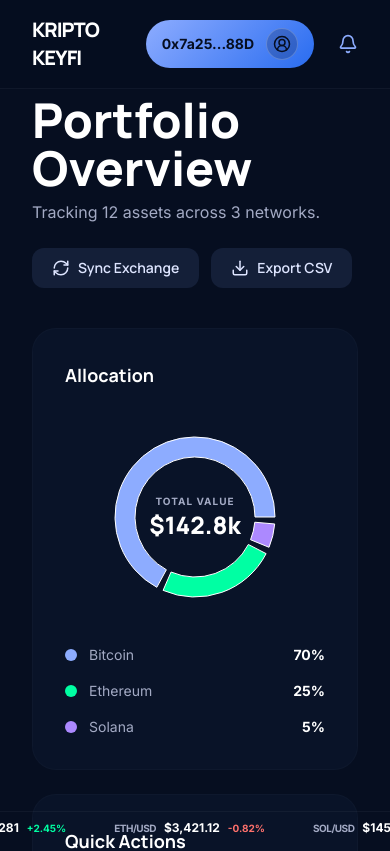
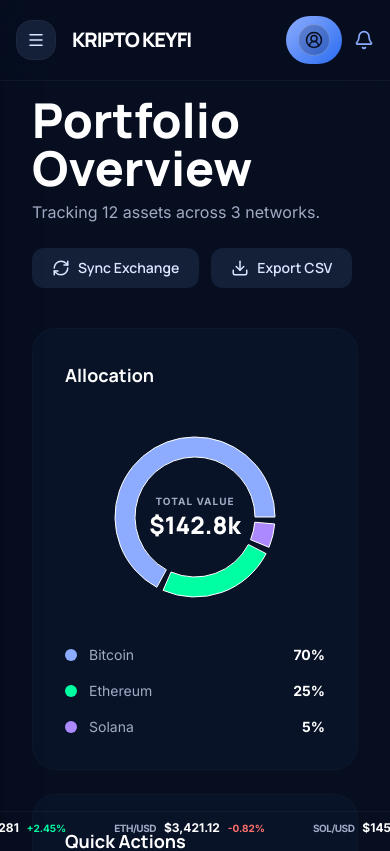
Before and after one commit to 0xHamzaCakmak/Kripto-Keyfi-App, a React (Vite) app in the folder frontend/: page / in a window 390 px wide. Shown: the top 851 px of the page. Built offline with nearby package versions, Linux system fonts and the light colour scheme.

Commit message:
mobile navbar drawer eklendi.

```diff
--- a/frontend/src/components/Navbar.tsx
+++ b/frontend/src/components/Navbar.tsx
@@ -1,6 +1,6 @@
-import React from 'react';
+import React, { useEffect, useState } from 'react';
 import { Link, useLocation } from 'react-router-dom';
-import { Search, Bell, UserCircle2 } from 'lucide-react';
+import { Search, Bell, UserCircle2, Menu, X } from 'lucide-react';
 import { cn } from '../lib/utils';
 
 const MOCK_WALLET = '0x7a250d5630B4cF539739dF2C5dAcb4c659F2488D';
@@ -11,6 +11,7 @@ function shortenWallet(address: string) {
 
 export default function Navbar() {
   const location = useLocation();
+  const [isMobileMenuOpen, setIsMobileMenuOpen] = useState(false);
 
   const navLinks = [
     { name: 'Market', path: '/' },
@@ -21,10 +22,38 @@ export default function Navbar() {
     { name: 'Academy', path: '/academy' },
   ];
 
+  useEffect(() => {
+    setIsMobileMenuOpen(false);
+  }, [location.pathname]);
+
+  useEffect(() => {
+    document.body.style.overflow = isMobileMenuOpen ? 'hidden' : '';
+
+    return () => {
+      document.body.style.overflow = '';
+    };
+  }, [isMobileMenuOpen]);
+
+  function isActivePath(path: string) {
+    return path === '/ecosystem'
+      ? location.pathname.startsWith('/ecosystem')
+      : location.pathname === path;
+  }
+
   return (
+    <>
       <nav className="fixed top-0 w-full z-50 bg-background/60 backdrop-blur-xl border-b border-outline/10">
-      <div className="flex items-center justify-between px-8 py-4 w-full max-w-[1600px] mx-auto">
-        <div className="flex items-center gap-12">
+        <div className="flex items-center justify-between px-4 py-4 w-full max-w-[1600px] mx-auto md:px-8">
+          <div className="flex items-center gap-4 md:gap-12">
+            <button
+              type="button"
+              aria-label={isMobileMenuOpen ? 'Close navigation menu' : 'Open navigation menu'}
+              aria-expanded={isMobileMenuOpen}
+              onClick={() => setIsMobileMenuOpen((open) => !open)}
+              className="md:hidden w-10 h-10 rounded-2xl border border-outline/10 bg-surface-high text-on-surface inline-flex items-center justify-center hover:bg-surface-highest transition-colors"
+            >
+              {isMobileMenuOpen ? <X size={18} /> : <Menu size={18} />}
+            </button>
             <Link to="/" className="text-xl font-black tracking-tighter text-white font-headline uppercase">
               Kripto Keyfi
             </Link>
@@ -35,7 +64,7 @@ export default function Navbar() {
                   to={link.path}
                   className={cn(
                     "transition-colors hover:text-white",
-                  (link.path === '/ecosystem' ? location.pathname.startsWith('/ecosystem') : location.pathname === link.path)
+                    isActivePath(link.path)
                       ? "text-primary border-b-2 border-primary pb-1"
                       : "text-on-surface-variant"
                   )}
@@ -46,7 +75,7 @@ export default function Navbar() {
             </div>
           </div>
 
-        <div className="flex items-center gap-6">
+          <div className="flex items-center gap-3 md:gap-6">
             <div className="relative group hidden lg:block">
               <div className="absolute inset-y-0 left-3 flex items-center pointer-events-none text-outline">
                 <Search size={16} />
@@ -59,18 +88,77 @@ export default function Navbar() {
             </div>
             <Link
               to="/profile"
-            className="hero-gradient text-background font-bold text-sm px-4 py-2 rounded-full hover:shadow-[0_0_20px_rgba(141,172,255,0.4)] transition-all active:scale-95 duration-200 inline-flex items-center gap-3"
+              className="hero-gradient text-background font-bold text-sm px-3 py-2 rounded-full hover:shadow-[0_0_20px_rgba(141,172,255,0.4)] transition-all active:scale-95 duration-200 inline-flex items-center gap-2 md:px-4 md:gap-3"
             >
-            <span>{shortenWallet(MOCK_WALLET)}</span>
+              <span className="hidden sm:inline">{shortenWallet(MOCK_WALLET)}</span>
               <span className="w-8 h-8 rounded-full bg-background/20 flex items-center justify-center border border-white/20">
                 <UserCircle2 size={18} />
               </span>
             </Link>
-          <button className="text-primary hover:opacity-80 transition-opacity md:hidden">
+            <button type="button" className="text-primary hover:opacity-80 transition-opacity md:hidden">
               <Bell size={20} />
             </button>
           </div>
         </div>
       </nav>
+
+      <div
+        className={cn(
+          "md:hidden fixed inset-0 z-40 transition-all duration-300",
+          isMobileMenuOpen ? "pointer-events-auto" : "pointer-events-none"
+        )}
+        aria-hidden={!isMobileMenuOpen}
+      >
+        <button
+          type="button"
+          aria-label="Close navigation overlay"
+          onClick={() => setIsMobileMenuOpen(false)}
+          className={cn(
+            "absolute inset-0 bg-background/70 backdrop-blur-sm transition-opacity duration-300",
+            isMobileMenuOpen ? "opacity-100" : "opacity-0"
+          )}
+        />
+
+        <aside
+          className={cn(
+            "absolute left-0 top-0 h-full w-[min(88vw,360px)] border-r border-outline/10 bg-surface px-5 pt-24 pb-8 shadow-2xl transition-transform duration-300",
+            isMobileMenuOpen ? "translate-x-0" : "-translate-x-full"
+          )}
+        >
+          <div className="mb-6 rounded-[28px] border border-outline/10 bg-surface-high p-4">
+            <p className="text-[10px] font-bold uppercase tracking-[0.3em] text-on-surface-variant">Wallet</p>
+            <div className="mt-3 flex items-center justify-between gap-3">
+              <div>
+                <p className="font-headline text-lg font-extrabold text-white">Kripto Keyfi</p>
+                <p className="text-sm text-on-surface-variant">{shortenWallet(MOCK_WALLET)}</p>
+              </div>
+              <span className="flex h-11 w-11 items-center justify-center rounded-2xl border border-white/10 bg-background/40 text-primary">
+                <UserCircle2 size={20} />
+              </span>
+            </div>
+          </div>
+
+          <div className="space-y-2">
+            {navLinks.map((link) => (
+              <Link
+                key={link.name}
+                to={link.path}
+                className={cn(
+                  "flex items-center justify-between rounded-2xl px-4 py-4 font-headline text-base font-semibold transition-all",
+                  isActivePath(link.path)
+                    ? "bg-primary/12 text-primary border border-primary/20"
+                    : "bg-surface-high text-on-surface-variant hover:bg-surface-highest hover:text-white border border-transparent"
+                )}
+              >
+                <span>{link.name}</span>
+                <span className="text-xs uppercase tracking-[0.2em] opacity-60">
+                  {isActivePath(link.path) ? 'Live' : 'Go'}
+                </span>
+              </Link>
+            ))}
+          </div>
+        </aside>
+      </div>
+    </>
   );
 }
```
Lines whose indentation alone changed are shown as unchanged.
